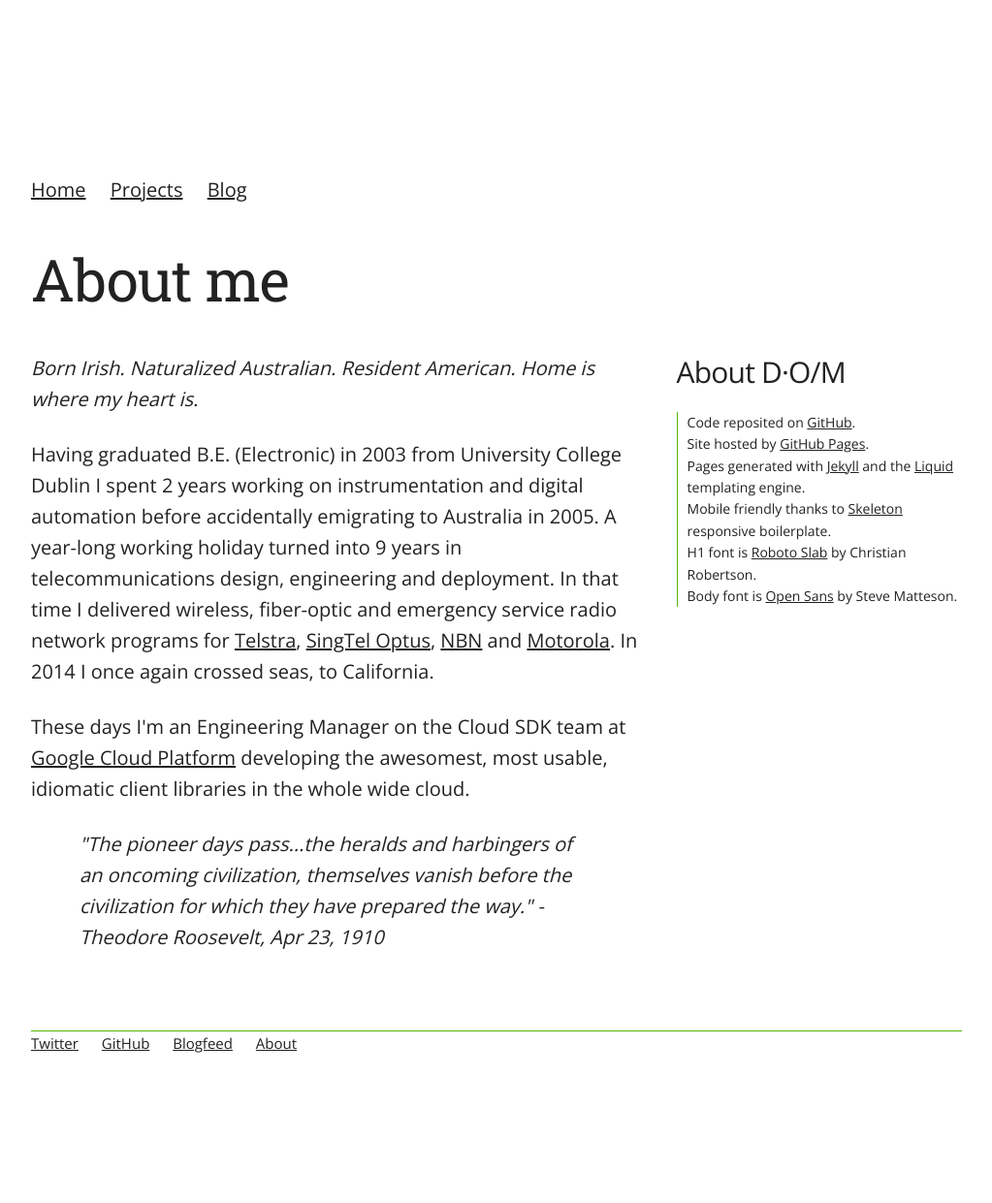
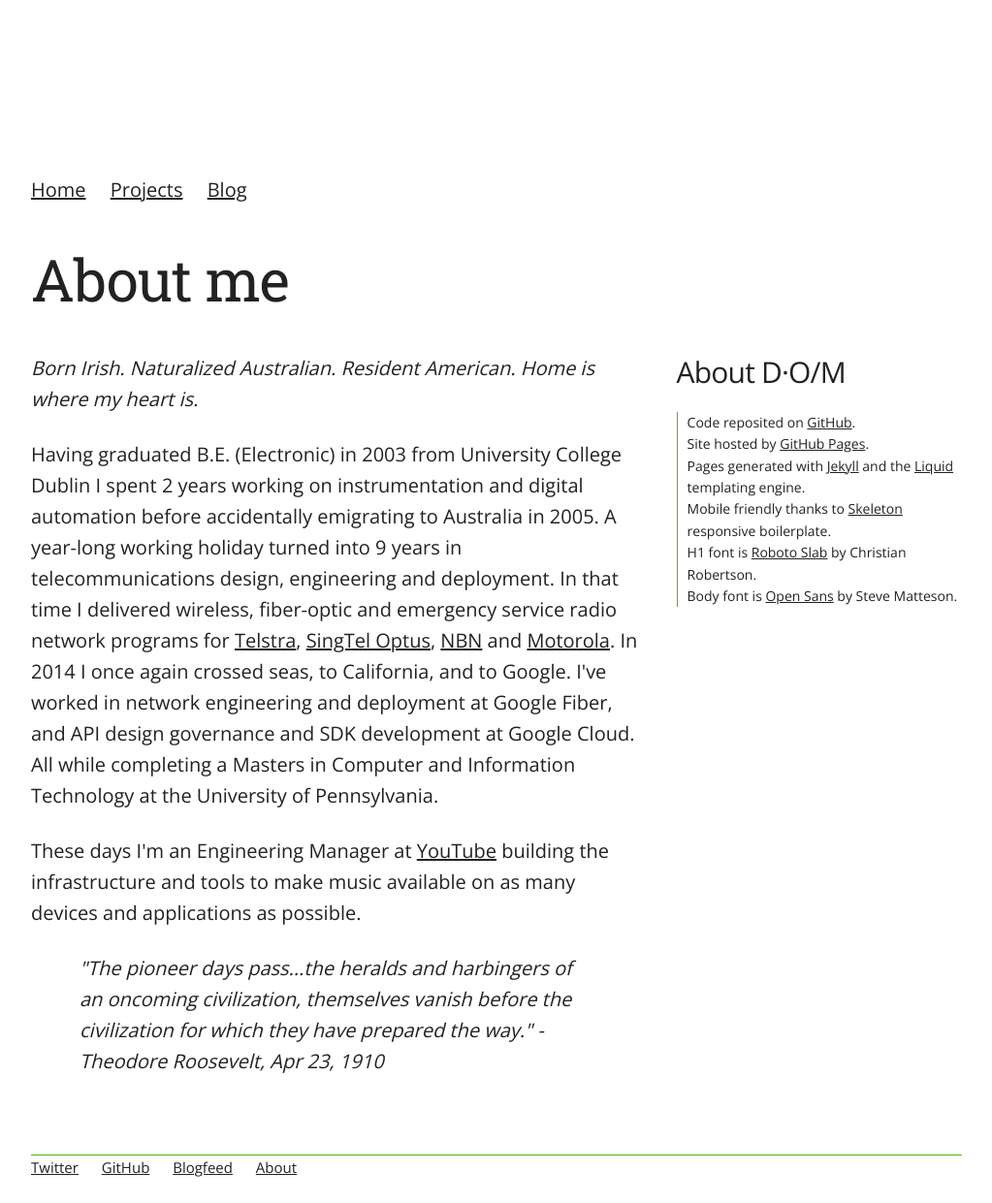
Before and after one commit to danoscarmike/danoscarmike.github.io, a Jekyll site: the page built from about/index.html, in a window 1280 px wide. Shown: the whole page at 97% size, without its empty margins (128-1151 px from the left). Built offline with Jekyll 4.4.1, drawn with Linux system fonts in a browser that asks for light colours; before the commit the page ends 1113 px from its top, so only the background shows below that.

Commit message:
Update index.html

```diff
--- a/about/index.html
+++ b/about/index.html
@@ -17,11 +17,14 @@ title: About me
 			and deployment.  In that time I delivered wireless, fiber-optic and emergency service radio network programs
 			for <a href="https://en.wikipedia.org/wiki/Telstra">Telstra</a>, <a href="https://en.wikipedia.org/wiki/Optus">SingTel Optus</a>,
 				<a href="https://en.wikipedia.org/wiki/Nbn_(telecommunications_company)">NBN</a> and
-				<a href="https://en.wikipedia.org/wiki/Motorola_Solutions">Motorola</a>.  In 2014 I once again crossed seas, to California.</p>
+				<a href="https://en.wikipedia.org/wiki/Motorola_Solutions">Motorola</a>.  In 2014 I once again crossed seas, to California, and to Google.
+				I've worked in network engineering and deployment at Google Fiber, and API design governance and SDK development at Google Cloud. All while
+				completing a Masters in Computer and Information Technology at the University of Pennsylvania.
+			</p>
 		</div>
 		<div>
-			<p>These days I'm an Engineering Manager on the Cloud SDK team at <a href="cloud.google.com">Google Cloud Platform</a>
-			developing the awesomest, most usable, idiomatic client libraries in the whole wide cloud.</p>
+			<p>These days I'm an Engineering Manager at <a href="music.youtube.com">YouTube</a>
+			building the infrastructure and tools to make music available on as many devices and applications as possible.</p>
 		</div>
 		<div>
 			<p class="quote"><em>"The pioneer days pass...the heralds and harbingers of an oncoming civilization, themselves vanish before the civilization for which they have prepared the way." - Theodore Roosevelt, Apr 23, 1910</em></p>
```
